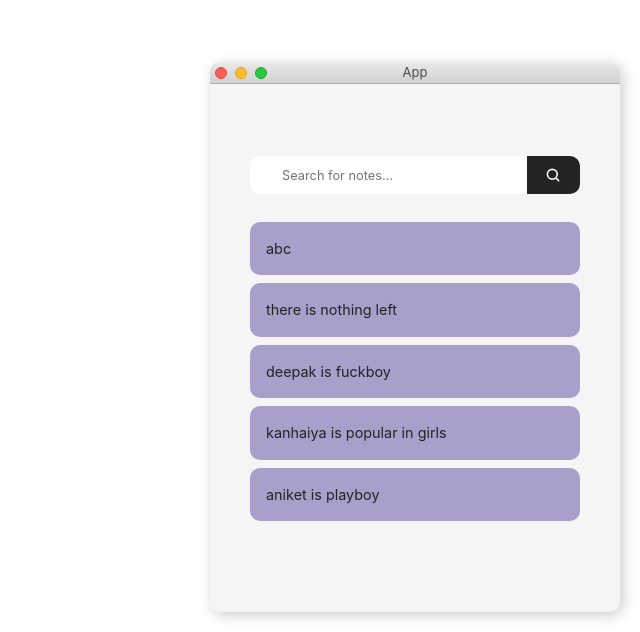
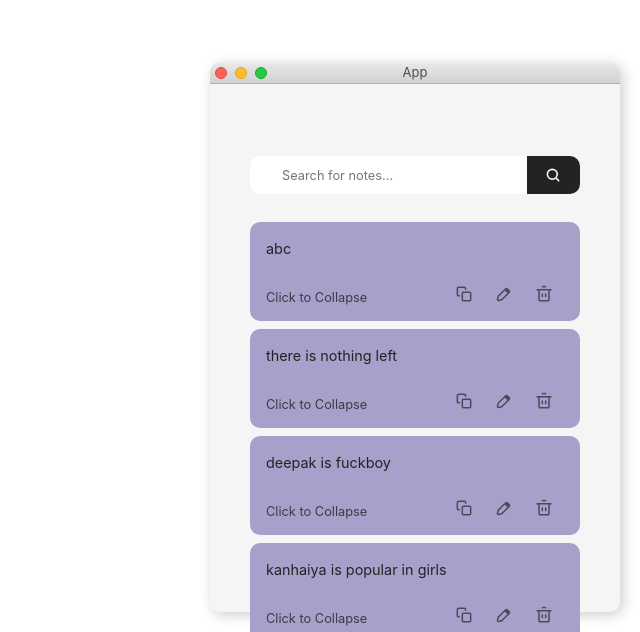
Before and after one commit to deepak-gangwar/note-chrome-extension, a React (Vite) app: page / in a window 1280 px wide. Shown: the part 168-800 px from the top of the page, without its empty margins (640-1280 px from the left). Built offline with nearby package versions, Linux system fonts and the light colour scheme.

Commit message:
note content made editable

```diff
--- a/src/components/Note/Editor/index.jsx
+++ b/src/components/Note/Editor/index.jsx
@@ -4,7 +4,7 @@ import { useContext } from 'react';
 import { TotalNotesContext } from '../../Panel';
 
 
-export default function Editor({ content }) {
+export default function Editor({ content, onClickEdit }) {
     const { currentList, updateCurrentList } = useContext(TotalNotesContext);
 
     const copyBtn = useRef(null)
@@ -15,6 +15,8 @@ export default function Editor({ content }) {
         return Promise.reject('The Clipboard API is not available.');
     };
 
+    //NOTE Copy to clipboard
+    //======================
     const copyNote = () => {
         copyToClipboardAsync(content);
 
@@ -24,9 +26,16 @@ export default function Editor({ content }) {
         }, 1000)
     }
 
-    const editNote = () => { }
+    //NOTE Edit Note
+    //==============
+    const editNote = () => {
+        console.log("Edit Note is Clicked")
+        onClickEdit()
+    }
 
 
+    //NOTE Delete Note
+    //================
     const deleteNote = () => {
         updateCurrentList(content)
     }
--- a/src/components/Note/index.jsx
+++ b/src/components/Note/index.jsx
@@ -4,18 +4,27 @@ import { useState } from 'react'
 
 
 export default function Note({ content }) {
-    const [isEditorVisible, setIsEditorVisible] = useState(false)
+    const [isEditorVisible, setIsEditorVisible] = useState(true)
+    const [text, setText] = useState(content);
+    const [isEditable, setEditable] = useState(false)
 
     const componentStyles = { ...styles.note_wrap }
 
-    function makeEditable() {
-        setIsEditorVisible(!isEditorVisible)
+
+    function expandNote() {
+        setIsEditorVisible(isEditorVisible)
     }
 
+    function editNote() {
+        console.log("editing is started")
+        setEditable(!isEditable)
+    }
+
+
     return (
-        <div className='chromenote-note_wrap' style={componentStyles} onClick={makeEditable}>
-            <p className='chromenote-note_content' style={styles.note_content}>{content}</p>
-            {isEditorVisible ? <Editor content={content} /> : ''}
+        <div className='chromenote-note_wrap' style={componentStyles} onClick={expandNote}>
+            <div contentEditable = {isEditable} className='chromenote-note_content' style={styles.note_content}>{text}</div >
+            {isEditorVisible ? <Editor onClickEdit = {editNote} content={content} /> : ''}
         </div>
     );
 }
```
